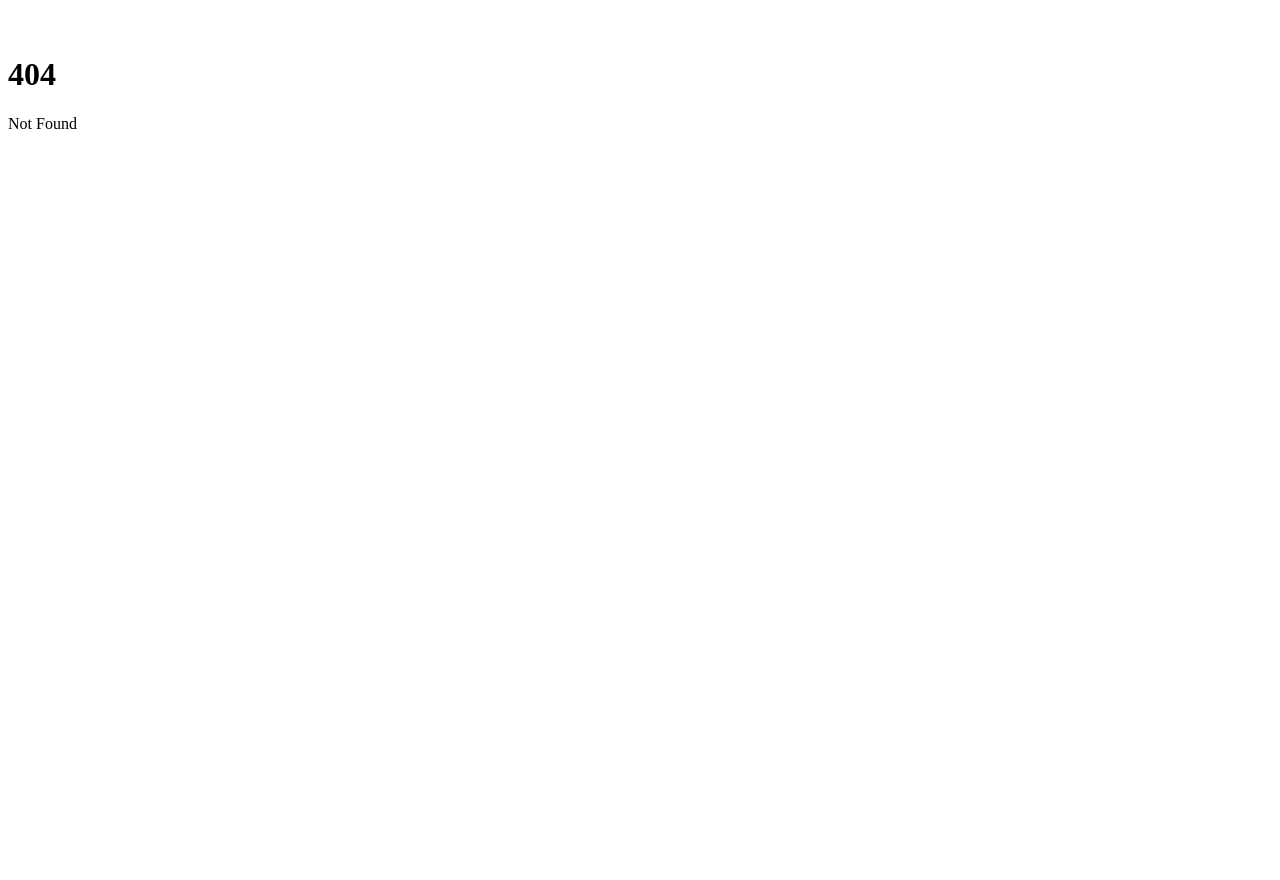
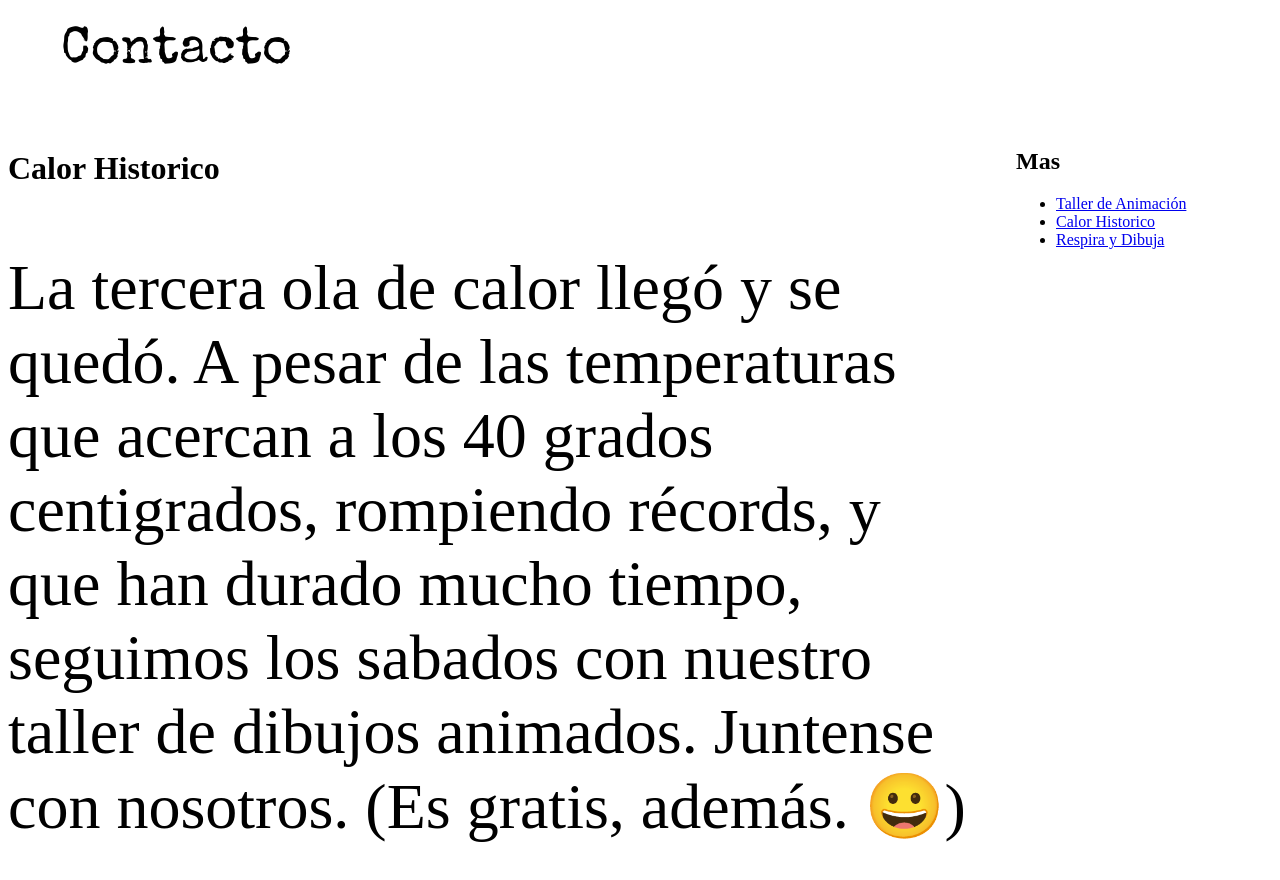
Before and after one commit to patraldo/02-com-patraldo-antoine, a SvelteKit app: page /blog/calor in a window 1280 px wide. Before the commit this address had no page. Shown: the part 540-1420 px from the top of the page. Before the commit the page ends 800 px from the top, so only its background shows below. Built offline with nearby package versions, Linux system fonts and the light colour scheme; a web font is replaced by a local one.

Commit message:
added blog

```diff
--- a/src/routes/+layout.svelte
+++ b/src/routes/+layout.svelte
@@ -11,9 +11,8 @@
 <li><a href="/" class:active={$page.url.pathname == "/"}>Acerca</a></li>
 <li><a href="/dibujos" class:active={$page.url.pathname == "/dibujos"}>Dibujos</a></li>
 <li><a href="/animaciones" class:active={$page.url.pathname == "/animaciones"}>Animaciones</a></li>
-
 <li><a href="/videos" class:active={$page.url.pathname == "/videos"}>Videos</a></li>
-
+<li><a href="/blog" class:active={$page.url.pathname == "/blog"}>Blog</a></li>
 <li><a href="/proyecciones" class:active={$page.url.pathname == "/proyecciones"}>Proyecciones</a></li>
 <li><a href="/talleres" class:active={$page.url.pathname == "/talleres"}>Talleres</a></li>
 <li><a href="/contacto" class:active={$page.url.pathname == "/contacto"}>Contacto</a></li>
@@ -64,4 +63,4 @@ nav a.active {
 </style>
 
 
-<slot></slot>
+<slot />
--- /dev/null
+++ b/src/routes/blog/+layout.server.js
@@ -0,0 +1,10 @@
+import { posts } from './data.js';
+
+export function load() {
+	return {
+		summaries: posts.map((post) => ({
+			slug: post.slug,
+			title: post.title
+		}))
+	};
+}
--- /dev/null
+++ b/src/routes/blog/[slug]/+layout.svelte
@@ -0,0 +1,30 @@
+<script>
+export let data;
+</script>
+
+<div class="layout">
+<main>
+<slot />
+</main>
+
+<aside>
+<h2>Mas</h2>
+<ul>
+{#each data.summaries as { slug, title }}
+<li>
+<a href="/blog/{slug}">{title}</a>
+</li>
+{/each}
+</ul>
+</aside>
+</div>
+
+<style>
+@media (min-width: 640px){
+.layout {
+display: grid;
+gap: 2em;
+grid-template-columns: 1fr 16em;
+}
+}
+</style>
--- /dev/null
+++ b/src/routes/blog/[slug]/+page.server.js
@@ -0,0 +1,12 @@
+import { error } from '@sveltejs/kit';
+import { posts } from '../data.js';
+
+export function load({ params }) {
+	const post = posts.find((post) => post.slug === params.slug);
+
+	if (!post) throw erro(404);
+
+	return {
+		post
+	};
+}
--- /dev/null
+++ b/src/routes/blog/[slug]/+page.svelte
@@ -0,0 +1,6 @@
+<script>
+export let data;
+</script>
+
+<h1>{data.post.title}</h1>
+<div>{@html data.post.content}</div>
--- /dev/null
+++ b/src/routes/blog/data.js
@@ -0,0 +1,21 @@
+export const posts = [
+	{
+		slug: 'dibujos animados',
+		title: 'Taller de Animación',
+		content:
+			'<p style="font-size: 5vw;">Fue todo un exito. Ojalá haya disfrutado. Dibujos animados con inteligencia artificial.</p>'
+	},
+
+	{
+		slug: 'calor',
+		title: 'Calor Historico',
+		content:
+			'<p style="font-size: 5vw;">La tercera ola de calor llegó y se quedó. A pesar de las temperaturas que acercan a los 40 grados centigrados, rompiendo récords, y que han durado mucho tiempo, seguimos los sabados con nuestro taller de dibujos animados. Juntense con nosotros.  (Es gratis, además. &#128512;)</p>'
+	},
+
+	{
+		slug: 'dibujar',
+		title: 'Respira y Dibuja',
+		content: '<p style="font-size: 5vw;">Hay que despejar la mente y relajarse (a traves de la respiración, por ejemplo) y dejar que el espiritu de arte te llegue.</p>'
+	}
+];
```
Also changed, not shown: src/routes/blog/+page.svelte (added, +11 -0 lines), 2 other files (tests, documents, lock files or other folders).
